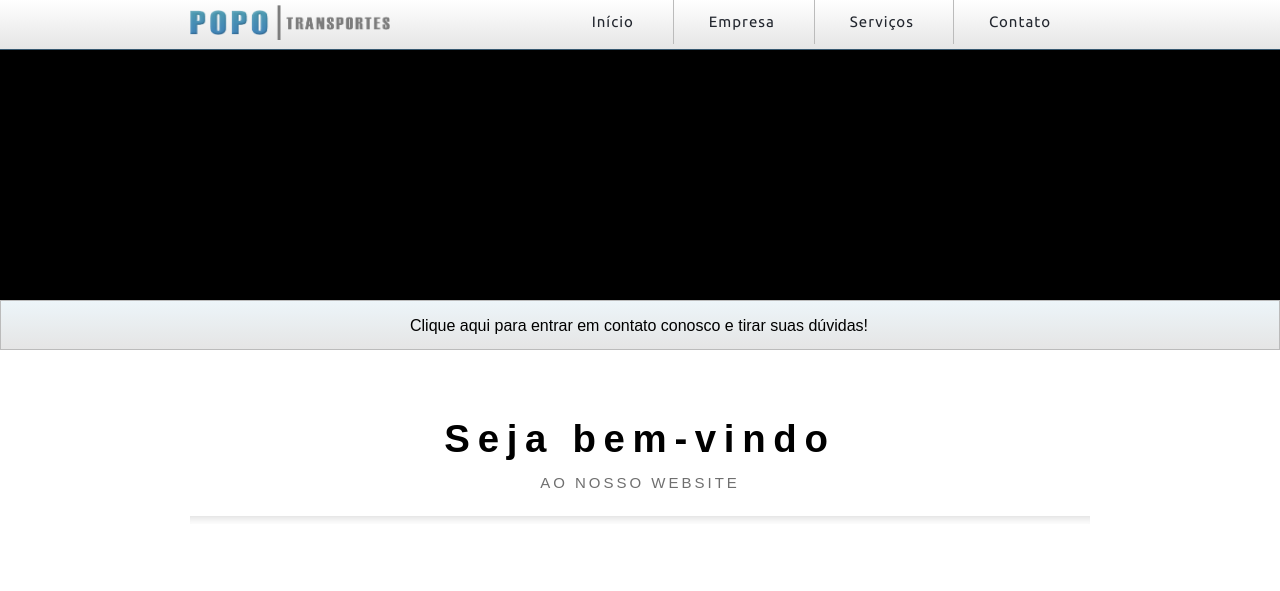
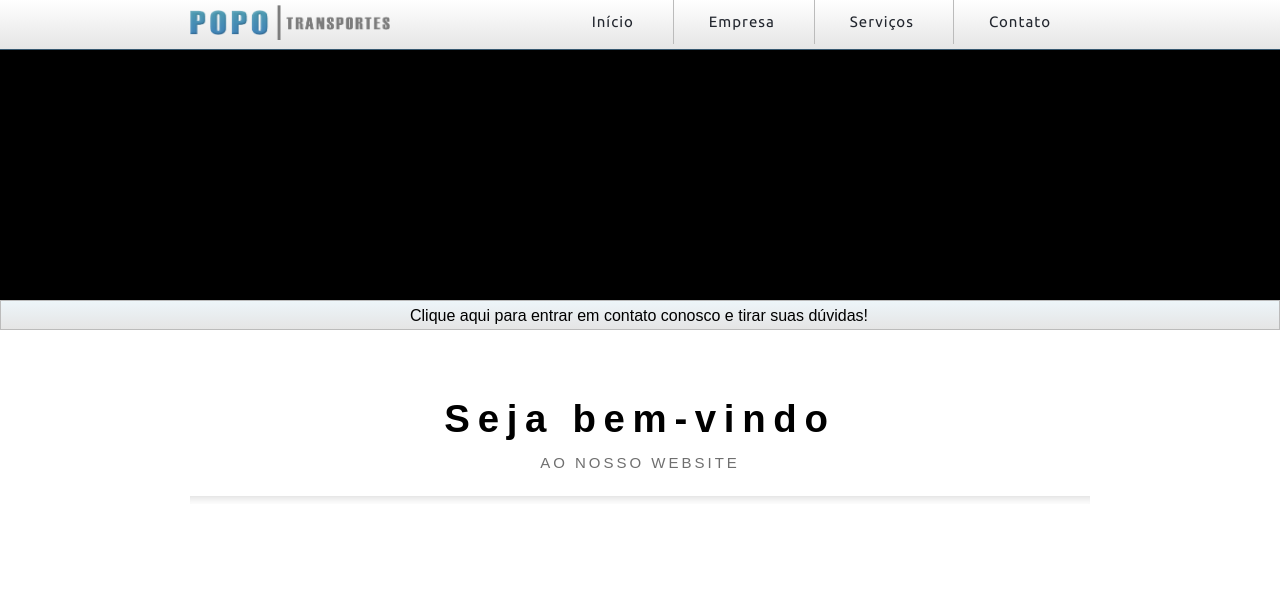
Before and after one commit to tusgavomelo/popo-transportes, a PHP site: page / in a window 1280 px wide. Shown: the top 591 px of the page. Run offline with PHP 8.4, Linux system fonts and the light colour scheme.

Commit message:
Redução na altura da barra abaixo do banner

```diff
--- a/css/main.css
+++ b/css/main.css
@@ -96,7 +96,7 @@
 
 .main-contact-bar-fullscreen{
 	width: 100%;
-	height: 50px;
+	height: 30px;
 	transition: background 0.5s;
 	transition: gradient 0.5s;
 	transition: linear-gradient 0.5s;
@@ -132,7 +132,7 @@
 
 .main-contact-msg{
 	margin: 0 auto;
-	line-height: 50px;
+	line-height: 30px;
 	display: block;
 	width: 460px;
 
```
